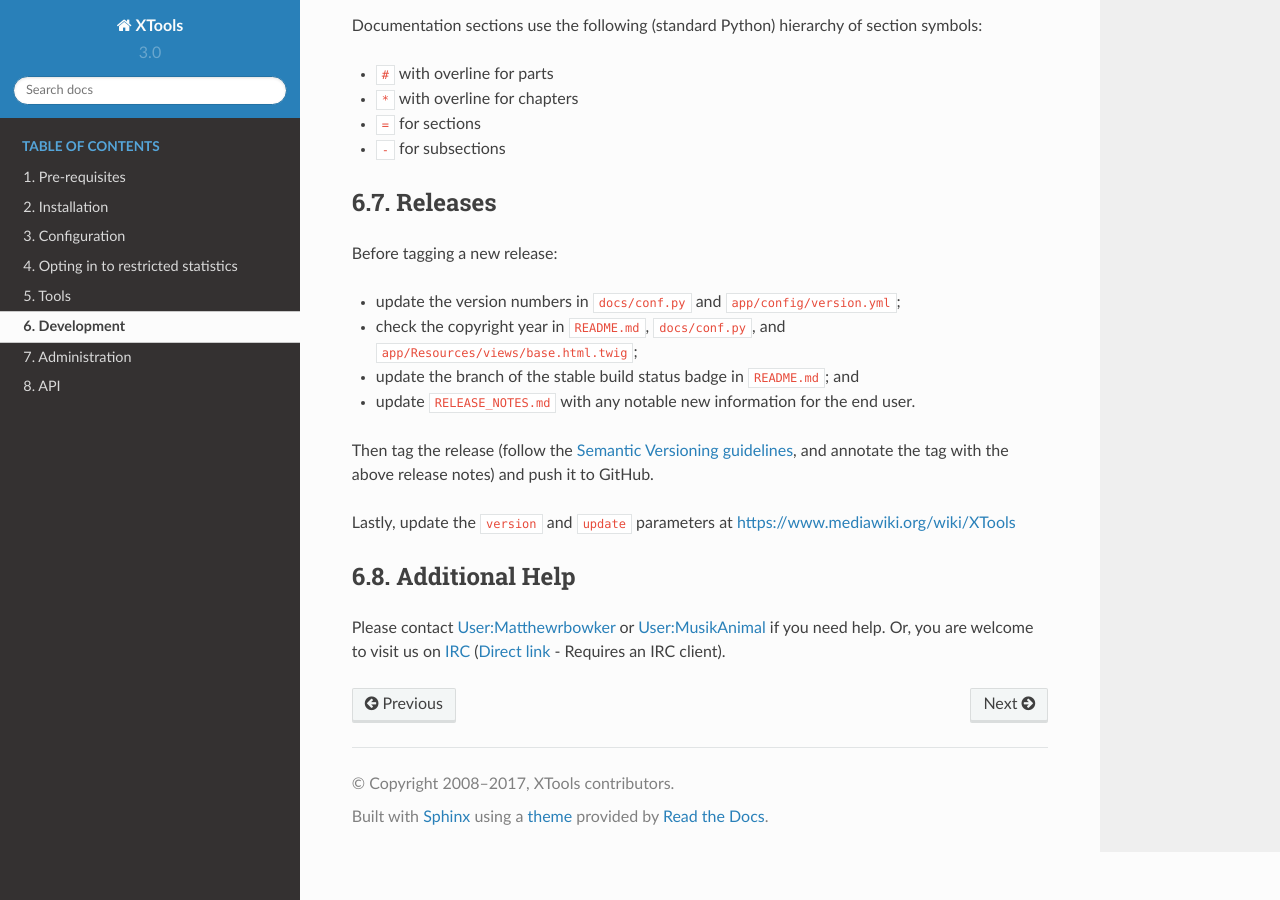
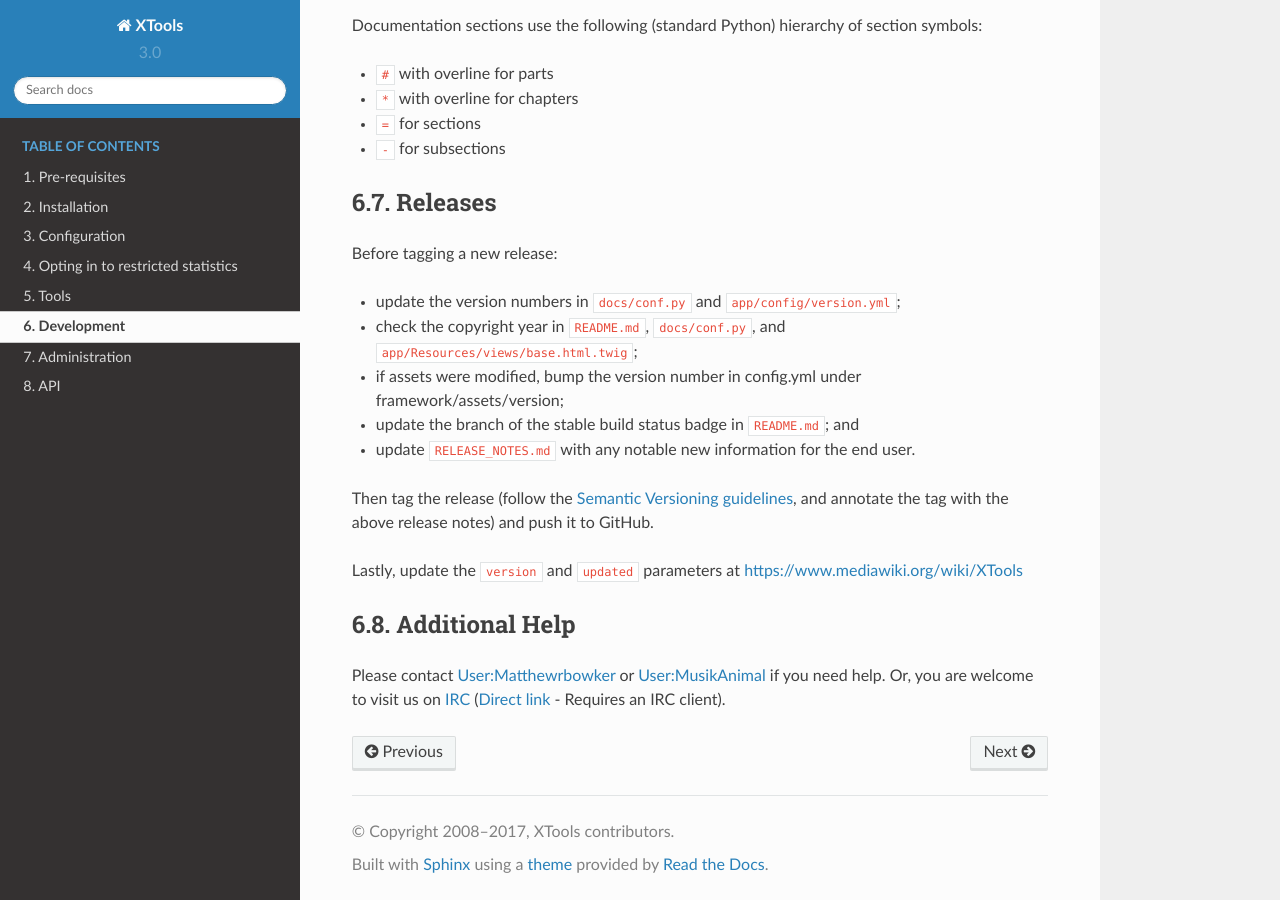
Before and after one commit to x-tools/xtools, a Sphinx documentation site: the page built from docs/development.rst, in a window 1280 px wide and 900 px high, scrolled down 3008 px. Built offline with Sphinx 7.4.7 and the Read the Docs theme 2.0.0, drawn with Linux system fonts in a browser that asks for light colours.

Commit message:
Minify JS and version all assets in production
This introduces a Node and npm dependency, apparently there is no
other modern option for minifying JS.

Bug: https://phabricator.wikimedia.org/T172907

```diff
--- a/app/Resources/views/base.html.twig
+++ b/app/Resources/views/base.html.twig
@@ -50,6 +50,7 @@
             'static/js/editcounter.js'
             'static/js/pages.js'
             'static/js/topedits.js'
+            filter='uglifyjs'
             output='static/production/application.js' %}
         <script src="{{ asset_url }}"></script>
         {% endjavascripts %}
--- a/composer.json
+++ b/composer.json
@@ -63,7 +63,8 @@
             "Sensio\\Bundle\\DistributionBundle\\Composer\\ScriptHandler::clearCache",
             "Sensio\\Bundle\\DistributionBundle\\Composer\\ScriptHandler::installAssets",
             "Sensio\\Bundle\\DistributionBundle\\Composer\\ScriptHandler::installRequirementsFile",
-            "Sensio\\Bundle\\DistributionBundle\\Composer\\ScriptHandler::prepareDeploymentTarget"
+            "Sensio\\Bundle\\DistributionBundle\\Composer\\ScriptHandler::prepareDeploymentTarget",
+            "npm install --prefix app/Resources/"
         ],
         "post-update-cmd": [
             "Incenteev\\ParameterHandler\\ScriptHandler::buildParameters",
@@ -71,7 +72,8 @@
             "Sensio\\Bundle\\DistributionBundle\\Composer\\ScriptHandler::clearCache",
             "Sensio\\Bundle\\DistributionBundle\\Composer\\ScriptHandler::installAssets",
             "Sensio\\Bundle\\DistributionBundle\\Composer\\ScriptHandler::installRequirementsFile",
-            "Sensio\\Bundle\\DistributionBundle\\Composer\\ScriptHandler::prepareDeploymentTarget"
+            "Sensio\\Bundle\\DistributionBundle\\Composer\\ScriptHandler::prepareDeploymentTarget",
+            "npm install --prefix app/Resources/"
         ]
     },
     "extra": {
--- a/docs/development.rst
+++ b/docs/development.rst
@@ -146,6 +146,7 @@
 
 * update the version numbers in ``docs/conf.py`` and ``app/config/version.yml``;
 * check the copyright year in ``README.md``, ``docs/conf.py``, and ``app/Resources/views/base.html.twig``;
+* if assets were modified, bump the version number in config.yml under framework/assets/version;
 * update the branch of the stable build status badge in ``README.md``; and
 * update ``RELEASE_NOTES.md`` with any notable new information for the end user.
 
@@ -153,7 +154,7 @@
 (follow the `Semantic Versioning guidelines`_, and annotate the tag with the above release notes)
 and push it to GitHub.
 
-Lastly, update the ``version`` and ``update`` parameters at https://www.mediawiki.org/wiki/XTools
+Lastly, update the ``version`` and ``updated`` parameters at https://www.mediawiki.org/wiki/XTools
 
 Additional Help
 ===============
--- a/docs/pre-requisites.rst
+++ b/docs/pre-requisites.rst
@@ -16,6 +16,7 @@
   - Curl must be enabled.
 
 - Composer 1.0.0+
+- Node and npm (tested with versions 6.2.1 and 3.9.3, respectively)
 
 Databases
 =========
--- /dev/null
+++ b/package.json
@@ -0,0 +1 @@
+app/Resources/package.json
--- a/phpcs.xml
+++ b/phpcs.xml
@@ -10,6 +10,7 @@
     <exclude-pattern>web/static/js/unserialize.jquery.1.0.2.js</exclude-pattern>
     <exclude-pattern>web/static/js/xagent.js</exclude-pattern>
     <exclude-pattern>web/static/production/*</exclude-pattern>
+    <exclude-pattern>app/Resources/node_modules</exclude-pattern>
     <exclude-pattern>*.min.js</exclude-pattern>
 
     <rule ref="PSR1.Files.SideEffects.FoundWithSymbols">
```
Also changed, not shown: .travis.yml, 3 other files.
